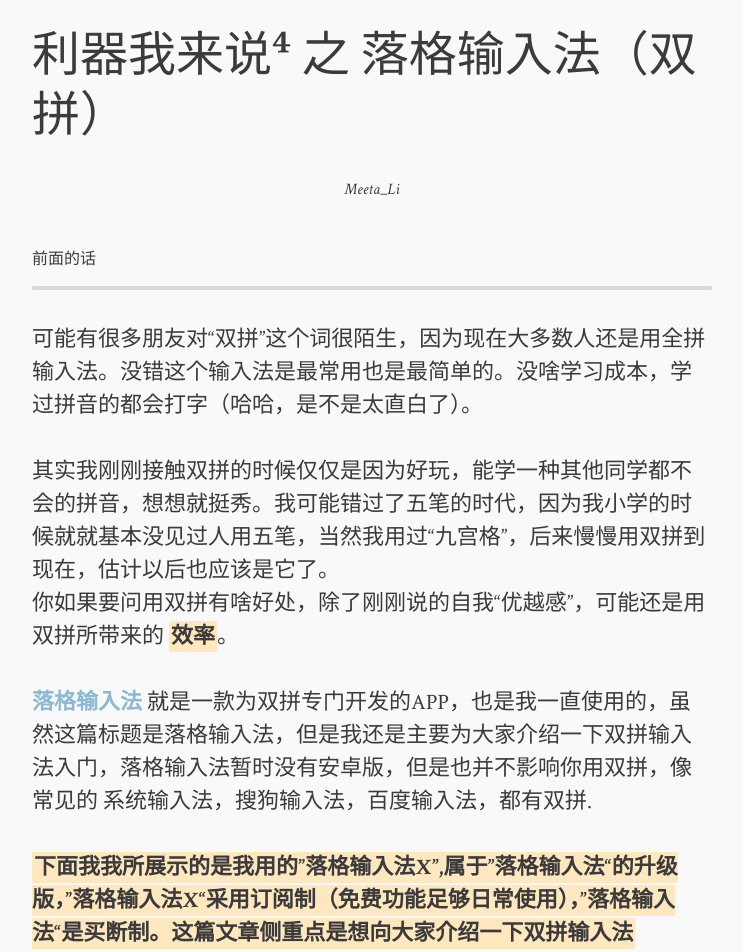
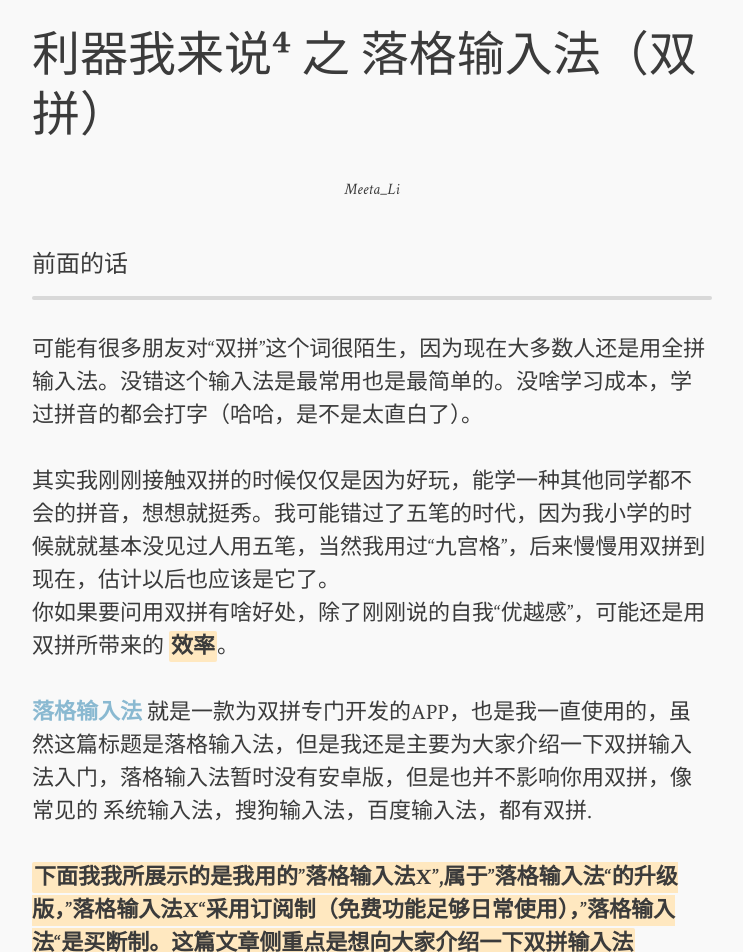
Before and after one commit to MeetaGit/MeetaGit.github.io, a Jekyll site: the page built from _posts/2018-12-19-利器我来说⁴ 之 落格输入法（双拼）.md, in a window 1280 px wide. Shown: the part 870-1822 px from the top of the page, without its empty margins (268-1011 px from the left). Built offline with Jekyll 4.4.1, drawn with Linux system fonts in a browser that asks for light colours; our own code applies the rules of GitHub Pages for plain Markdown files; comment, search, counter and statistics services are not loaded.

```diff
--- a/_posts/2018-12-19-利器我来说⁴ 之 落格输入法（双拼）.md
+++ b/_posts/2018-12-19-利器我来说⁴ 之 落格输入法（双拼）.md
@@ -2,7 +2,9 @@
 
 >#####   Meeta_Li
 
-##### 前面的话
+
+#### 前面的话
+
 ***
    可能有很多朋友对“双拼”这个词很陌生，因为现在大多数人还是用全拼输入法。没错这个输入法是最常用也是最简单的。没啥学习成本，学过拼音的都会打字（哈哈，是不是太直白了）。
 
@@ -105,7 +107,7 @@
 
 #### 可能你还需要:
 
-##### [落格输入法从入门到精通·官方版](https://docs.logcg.com/)
+#### [落格输入法从入门到精通·官方版](https://docs.logcg.com/)
 
 
 ![](https://ws1.sinaimg.cn/large/0076dY5Wgy1fycdhz4tnsj30ji0lmae1.jpg)
```
